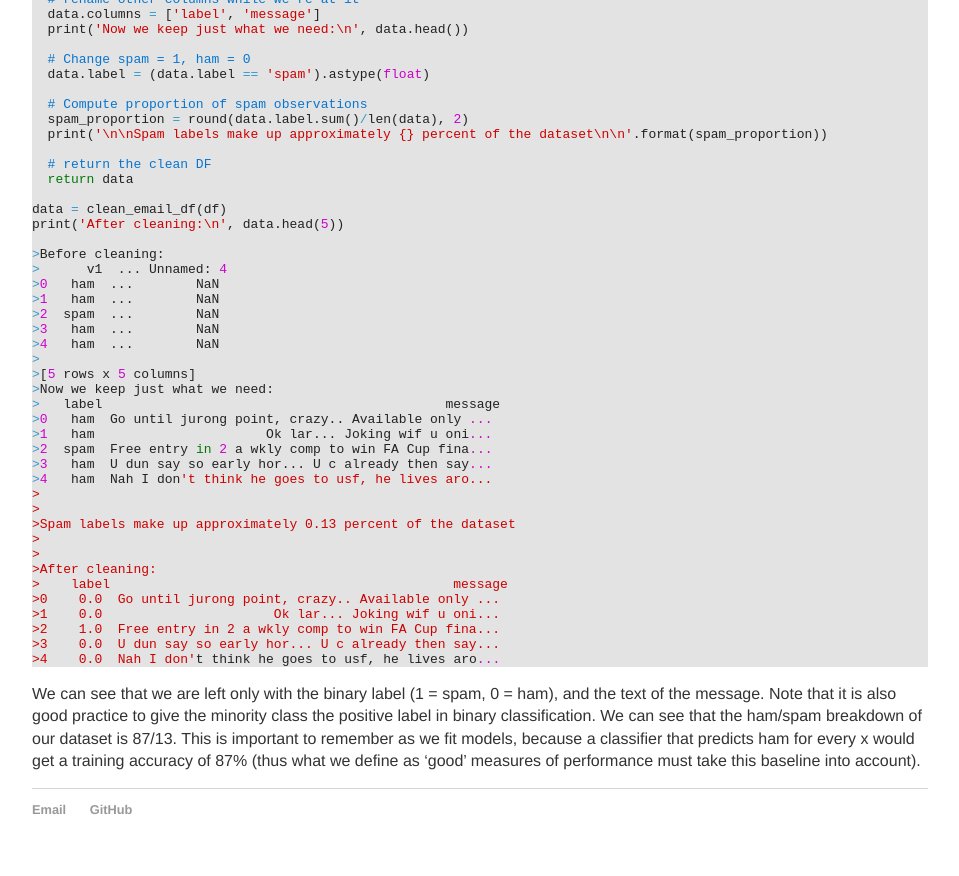
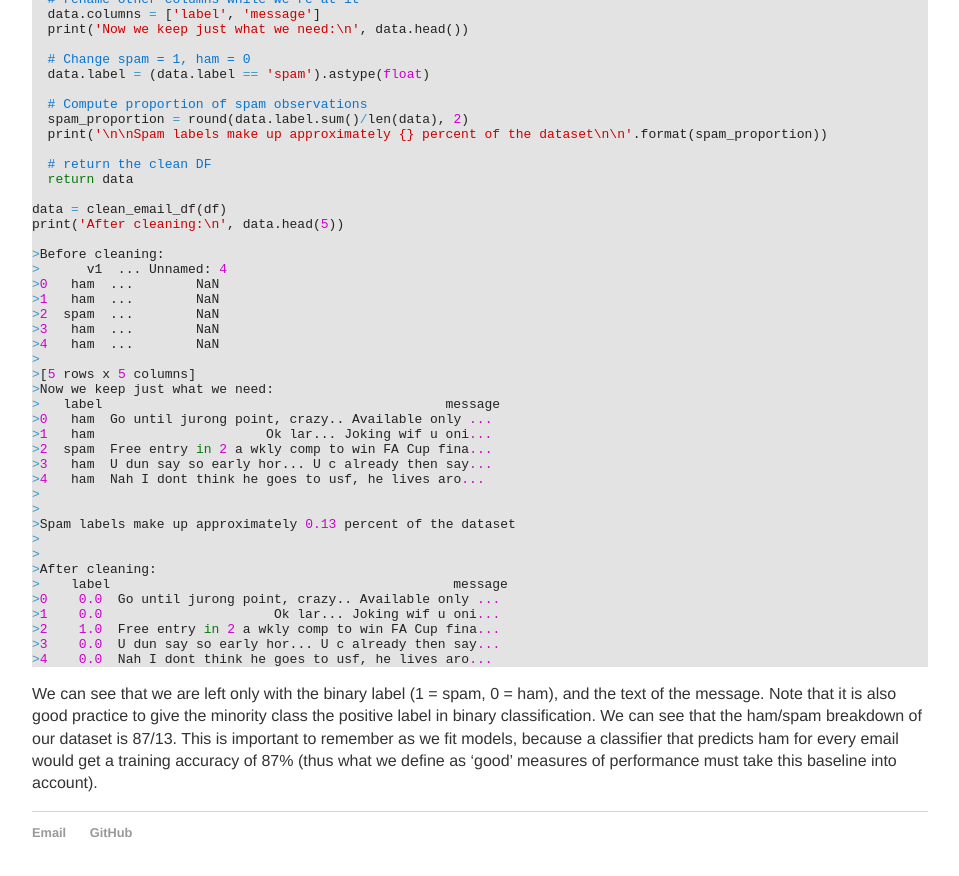
Before and after one commit to 12mre1/12mre1.github.io, a Jekyll site: the page built from _posts/2020-12-30-Spam-Classification-From-Scratch-With-Naive-Bayes.md, in a window 1280 px wide and 900 px high, scrolled down 1201 px. Shown: the top 876 px of the window, without its empty margins (160-1119 px from the left). Built offline with Jekyll 4.4.1, drawn with Linux system fonts in a browser that asks for light colours.

Commit message:
upload post changes

````diff
--- a/_posts/2020-12-30-Spam-Classification-From-Scratch-With-Naive-Bayes.md
+++ b/_posts/2020-12-30-Spam-Classification-From-Scratch-With-Naive-Bayes.md
@@ -79,7 +79,7 @@ print('After cleaning:\n', data.head(5))
 >1   ham                      Ok lar... Joking wif u oni...
 >2  spam  Free entry in 2 a wkly comp to win FA Cup fina...
 >3   ham  U dun say so early hor... U c already then say...
->4   ham  Nah I don't think he goes to usf, he lives aro...
+>4   ham  Nah I dont think he goes to usf, he lives aro...
 >
 >
 >Spam labels make up approximately 0.13 percent of the dataset
@@ -91,9 +91,9 @@ print('After cleaning:\n', data.head(5))
 >1    0.0                      Ok lar... Joking wif u oni...
 >2    1.0  Free entry in 2 a wkly comp to win FA Cup fina...
 >3    0.0  U dun say so early hor... U c already then say...
->4    0.0  Nah I don't think he goes to usf, he lives aro...
+>4    0.0  Nah I dont think he goes to usf, he lives aro...
 ```
 We can see that we are left only with the binary label (1 = spam, 0 = ham), and the text of the message. Note that it is also good practice to give the minority
 class the positive label in binary classification. We can see that the ham/spam breakdown of our dataset is 87/13. This is important to remember as we
-fit models, because a classifier that predicts ham for every x would get a training accuracy of 87% (thus what we define as 'good' measures of performance
+fit models, because a classifier that predicts ham for every email would get a training accuracy of 87% (thus what we define as 'good' measures of performance
 must take this baseline into account).
````
